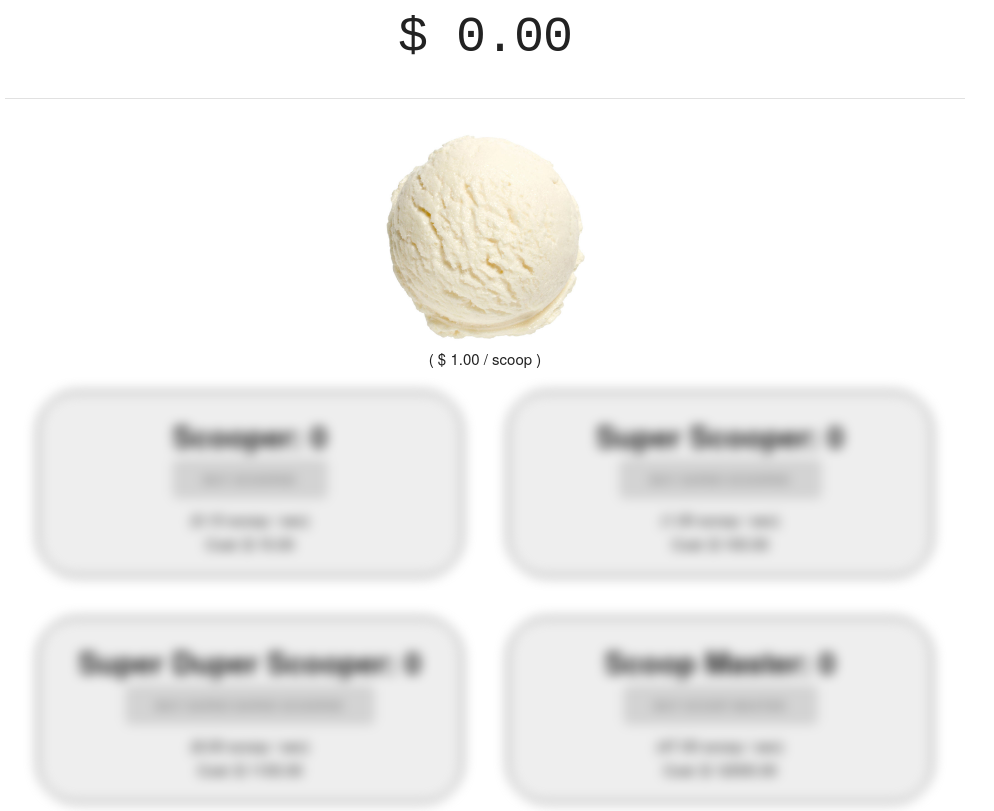
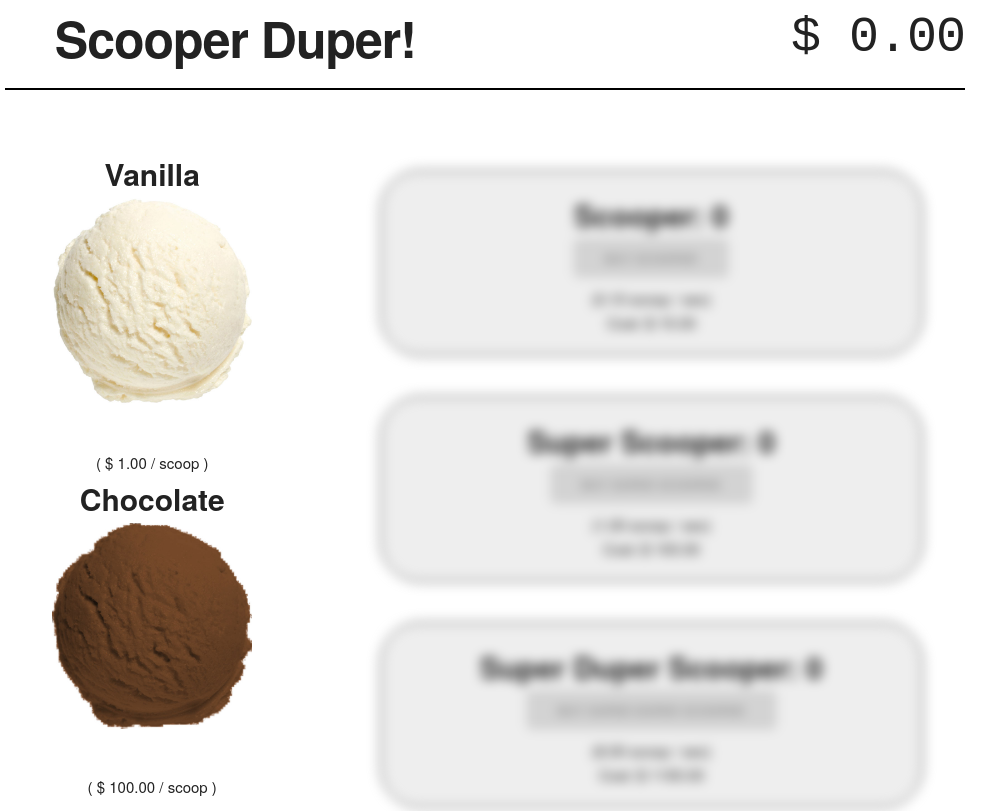
Before and after one commit to marcmajcher/scooperduper, a website: page index.html in a window 1280 px wide. Shown: the top 811 px of the page, without its empty margins (155-1149 px from the left). Drawn offline with Linux system fonts and the light colour scheme.

Commit message:
chocolate

```diff
--- a/css/style.css
+++ b/css/style.css
@@ -19,10 +19,21 @@
 .scoop {
     width: 200px;
     cursor: pointer;
+    margin-bottom: 40px;
 }
 
-.decimal {
+.title {
+    font-weight: bold;
+}
+
+.header {
+    border-bottom: 2px solid black;
+    margin-bottom: 60px;
+}
+
+.money-total {
     font-family: 'Courier New', Courier, monospace;
+    float: right;
 }
 
 .btn-buy {
@@ -34,14 +45,19 @@
     color: gray;
 }
 
+.flavor-name {
+    font-weight: bold;
+    font-size: 2em;
+}
+
 .generator {
     background-color: #eee;
     border: 1px solid black;
     border-radius: 40px;
     display: inline-block;
-    margin: 20px 20px;
+    margin: 20px 0;
     padding: 20px;
-    width: 40%;
+    width: 80%;
 }
 
 .generator-title {
@@ -52,3 +68,8 @@
 .generator-locked {
     filter: blur(6px);
 }
+
+.flavor-locked {
+    filter: blur(4px);
+    filter: grayscale(100%);
+}
--- a/index.html
+++ b/index.html
@@ -12,13 +12,18 @@
 
 <body>
     <div class="container center">
-        <h1 id="money" class="decimal">$ <span id="num-money">.</span></h1>
-        <hr>
-        <div>
-            <img id="scoop-vanilla" class="scoop" src="img/scoop-vanilla.jpg" alt="Scoop of Vanilla">
-            <div>( $ <span id="profit-vanilla">.</span> / scoop )</div>
+        <div class="row header">
+            <div class="one-half column">
+                <h1 class="title">Scooper Duper!</h1>
+            </div>
+            <div class="one-half column">
+                <h1 id="money" class="money-total">$ <span id="num-money">.</span></h1>
+            </div>
         </div>
-        <div id="generators"></div>
+        <div class="row">
+            <div class="one-third column" id="flavors"></div>
+            <div class="two-thirds column" id="generators"></div>
+        </div>
     </div>
 </body>
 
--- a/js/ScooperGame.js
+++ b/js/ScooperGame.js
@@ -46,36 +46,42 @@
           name: 'Scooper',
           number: 0,
           rate: 0.1,
+          unlock: 0,
         },
         super: {
           baseCost: 100,
           name: 'Super Scooper',
           number: 0,
           rate: 1,
+          unlock: 50,
         },
         duper: {
           baseCost: 1100,
           name: 'Super Duper Scooper',
           number: 0,
           rate: 8,
+          unlock: 800,
         },
         master: {
           baseCost: 12000,
           name: 'Scoop Master',
           number: 0,
           rate: 47,
+          unlock: 75000,
         },
         bot: {
           baseCost: 130000,
           name: 'Scoop-Bot',
           number: 0,
           rate: 260,
+          unlock: 70000,
         },
         tron: {
           baseCost: 14000000,
           name: 'Scoop-o-tron 3000',
           number: 0,
           rate: 1400,
+          unlock: 8000000,
         },
       };
 
@@ -85,7 +91,14 @@
 
       this.flavors = {
         vanilla: {
-          income: 1
+          income: 1,
+          name: 'Vanilla',
+          unlock: 0,
+        },
+        chocolate: {
+          income: 100,
+          name: 'Chocolate',
+          unlock: 1000,
         }
       };
     }
@@ -100,11 +113,25 @@
         });
       }); // WAT
       Object.keys(this.flavors).forEach((flavor) => {
+        this.addFlavor(flavor);
+      });
+      Object.keys(this.flavors).forEach((flavor) => {
         setNum(`profit-${flavor}`, this.flavors[flavor].income);
         setClick(`scoop-${flavor}`, () => {
           this.scoop(flavor);
         });
       });
+    }
+
+    addFlavor(flavor) {
+      const container = el('flavors');
+      container.innerHTML += `
+        <div class="flavor">
+          <div class="flavor-name">${this.flavors[flavor].name}</div>
+          <img id="scoop-${flavor}" class="scoop" src="img/scoop-${flavor}.jpg" alt="Scoop of ${this.flavors[flavor].name}">
+          <div>( $ <span id="profit-${flavor}">.</span> / scoop )</div>
+        </div>
+      `;
     }
 
     addGenerator(gen) {
```
Also changed, not shown: img/scoop-chocolate.jpg (added).
